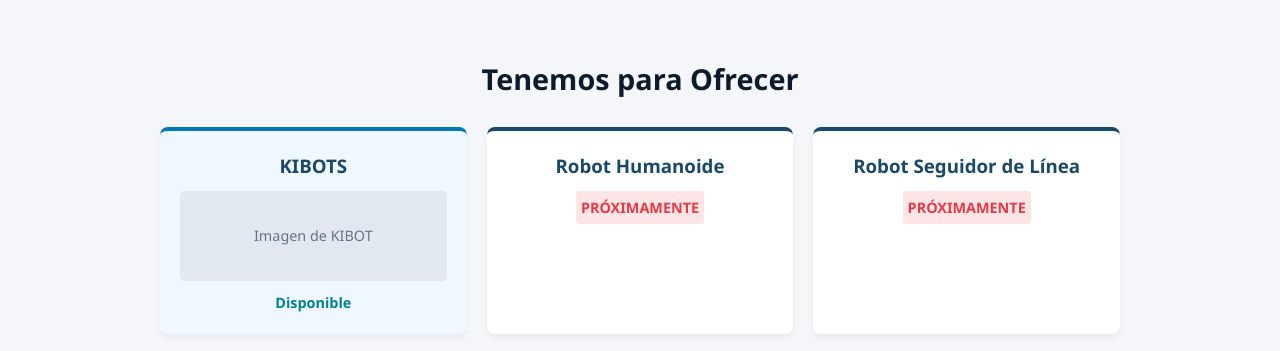
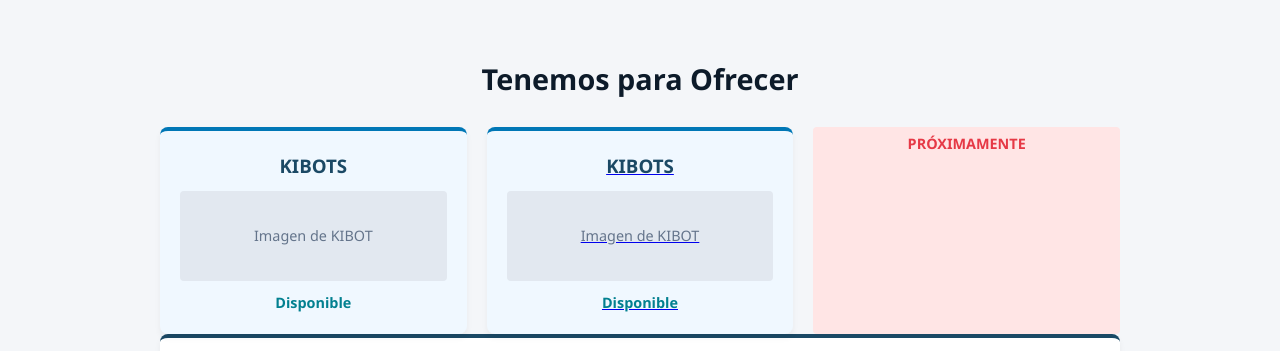
Before and after one commit to Kinetics-STEM-Network/kinetics-stem-network.github.io, a plain HTML site: page index.html in a window 1280 px wide. Shown: the part 1140-1491 px from the top of the page. Drawn offline with Linux system fonts and the light colour scheme.

Commit message:
Update index.html

```diff
--- a/index.html
+++ b/index.html
@@ -18,7 +18,7 @@
         </div>
     </nav>
 
-    <!-- ENCABEZADO PRINCIPAL -->
+<!-- ENCABEZADO PRINCIPAL -->
     <header class="hero">
         <p class="presenta">KINETICS STEM NETWORKS PRESENTA A:</p>
         <h1 class="main-title">KIBOTS</h1>
@@ -71,8 +71,11 @@
                 <div class="thumb">Imagen de KIBOT</div>
                 <p class="status">Disponible</p>
             </div>
-            <div class="catalog-card">
-                <h3>Robot Humanoide</h3>
+           <a href="kibots.html" class="catalog-card featured card-link">
+            <h3>KIBOTS</h3>
+            <div class="thumb">Imagen de KIBOT</div>
+            <p class="status">Disponible</p>
+            </a>
                 <p class="status-proximamente">PRÓXIMAMENTE</p>
             </div>
             <div class="catalog-card">
```
